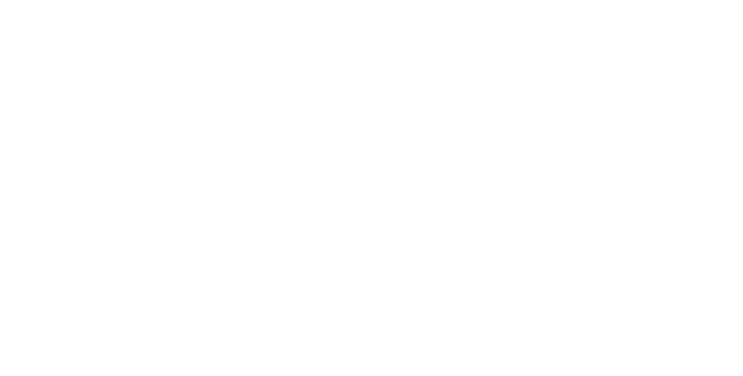
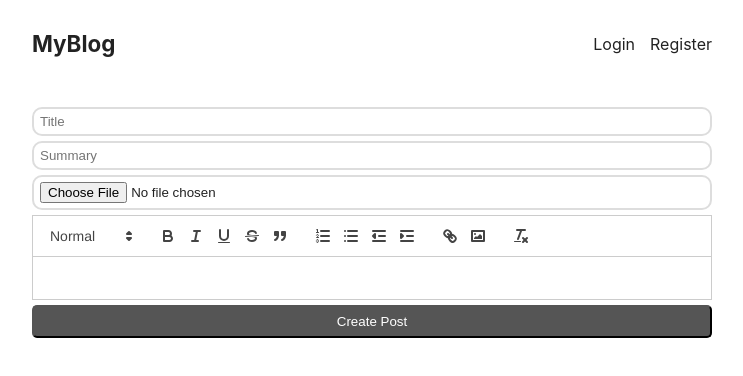
Before and after one commit to bwesterg/blog_project, a React (Create React App) app in the folder client/: page /create in a window 1280 px wide. Before the commit this address had no page. Shown: the top 376 px of the page, without its empty margins (268-1011 px from the left). Built offline with nearby package versions, Linux system fonts and the light colour scheme; no server answers.

Commit message:
adds CreatePost route and adds react-quill library and basic form inputs.

```diff
--- a/client/package.json
+++ b/client/package.json
@@ -8,6 +8,7 @@
     "@testing-library/user-event": "^13.5.0",
     "react": "^18.2.0",
     "react-dom": "^18.2.0",
+    "react-quill": "^2.0.0",
     "react-router-dom": "^6.20.0",
     "react-scripts": "5.0.1",
     "web-vitals": "^2.1.4"
--- a/client/src/App.css
+++ b/client/src/App.css
@@ -94,6 +94,6 @@
   padding: 7px 0;
 }
 
-form h1 {
+form.login h1, form.register h1 {
   text-align: center;
 }
--- a/client/src/App.js
+++ b/client/src/App.js
@@ -8,6 +8,7 @@
 import LoginPage from "./pages/LoginPage.js";
 import RegisterPage from "./pages/RegisterPage.js";
 import { UserContextProvider } from "./UserContext.js";
+import CreatePost from "./pages/CreatePost.js";
 
 function App() {
   return (
@@ -17,6 +18,7 @@
           <Route index element ={<IndexPage />} />
           <Route path="/login" element={<LoginPage />} />
           <Route path="/register" element={<RegisterPage />} />
+          <Route path="/create" element={<CreatePost />} />
         </Route>
       </Routes>
     </UserContextProvider>
--- /dev/null
+++ b/client/src/pages/CreatePost.js
@@ -0,0 +1,36 @@
+import { useState } from "react";
+import ReactQuill from "react-quill";
+import 'react-quill/dist/quill.snow.css';
+
+export default function CreatePost(){
+    const [title,setTitle] = useState('');
+    const [summary,setSummary] = useState('');
+    const [content,setContent] = useState('');
+    const modules = {
+        toolbar: [
+            [{ 'header': [1, 2, false] }],
+            ['bold', 'italic', 'underline', 'strike', 'blockquote'],
+            [{'list': 'ordered'}, {'list': 'bullet'}, {'indent': '-1'}, {'indent': '+1'}],
+            ['link', 'image'],
+            ['clean']
+        ]
+    };
+
+    const formats = [
+        'header',
+        'bold', 'italic', 'underline', 'strike', 'blockquote',
+        'list', 'bullet', 'indent', 'link', 'image'
+    ];
+
+
+    return (
+        <form>
+            <input type="title" placeholder={'Title'}/>
+            <input type="summary" placeholder={'Summary'} />
+            <input type="file" />
+            {/* <textarea name="" id="" cols="30" rows="10"></textarea> */}
+            <ReactQuill value={content} modules={modules} formats={formats} />
+            <button style={{marginTop:'5px'}}>Create Post</button>
+        </form>
+    )
+}
```
Also changed, not shown: 2 other files (tests, documents, lock files or other folders).
